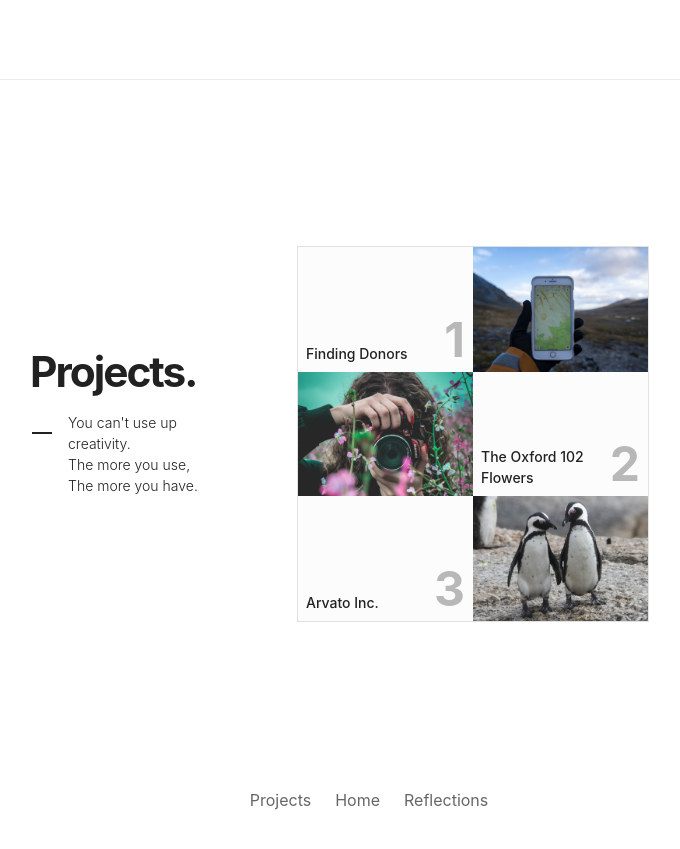
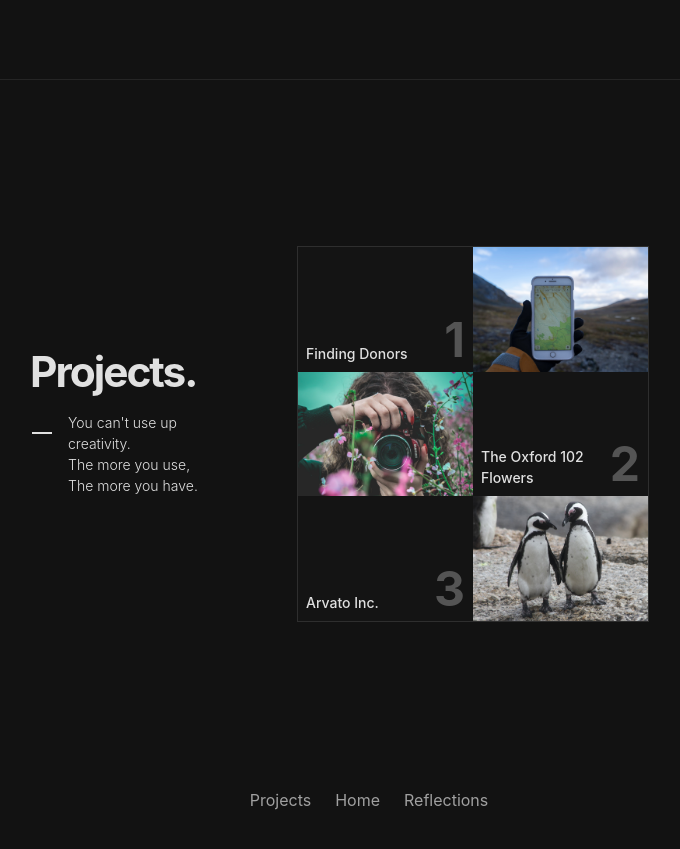
Before and after one commit to f-atisai/f-atisai.github.io, a Jekyll site: the page built from index.html, in a window 1280 px wide. Shown: the top 849 px of the page, without its empty margins (271-951 px from the left). Built offline with Jekyll 4.4.1, drawn with Linux system fonts in a browser that asks for light colours.

Commit message:
feat: update theme colors

```diff
--- a/_sass/global.scss
+++ b/_sass/global.scss
@@ -1,7 +1,7 @@
 :root {
   /* colors */
-  --primary: 0 0% 100%;
-  --text: 0 0% 0%;
+  --primary: 0 0% 0%;
+  --text: 0 0% 100%;
   --accent: 14 87% 56%;
 
   /* spacing */
```
